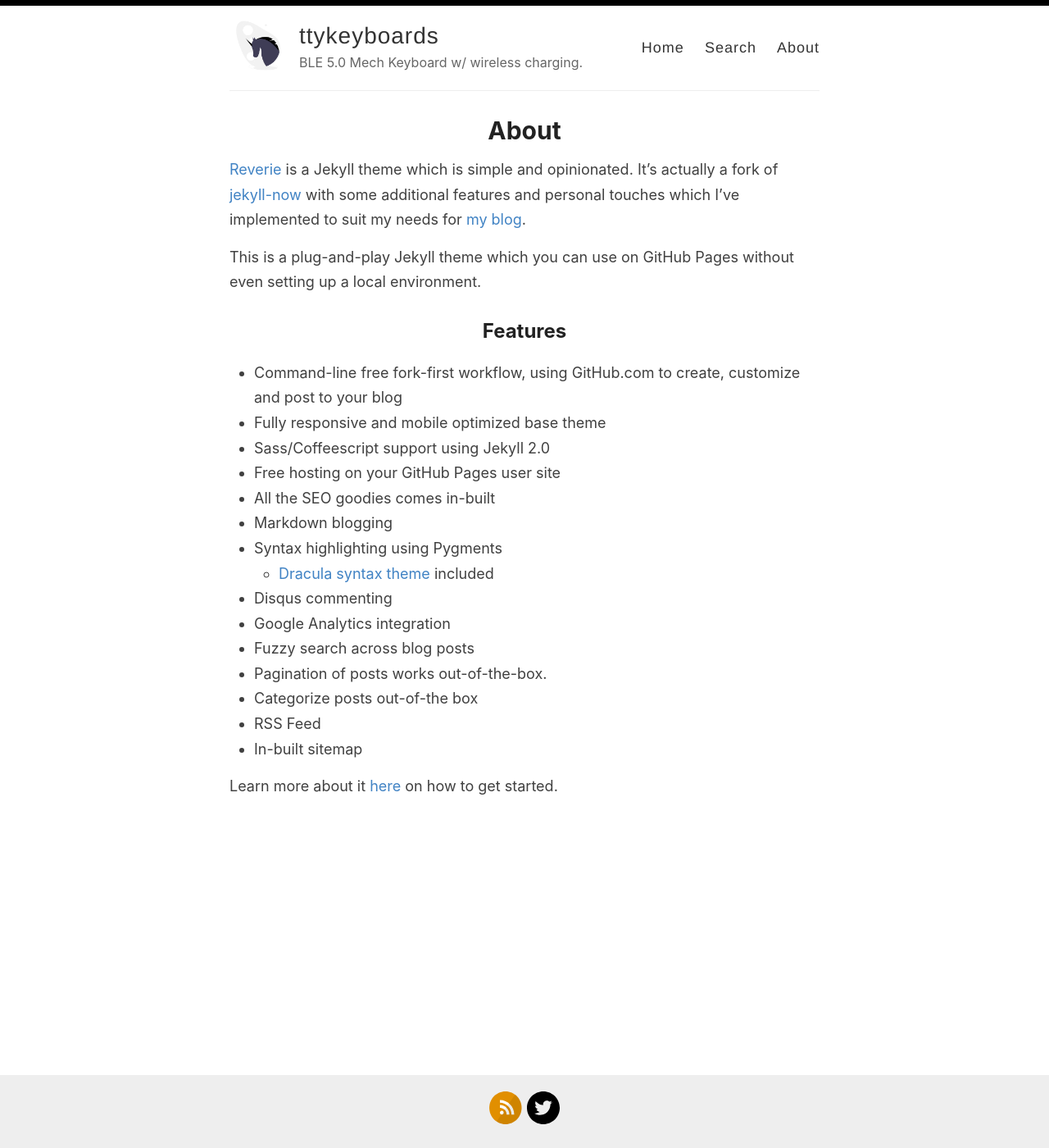
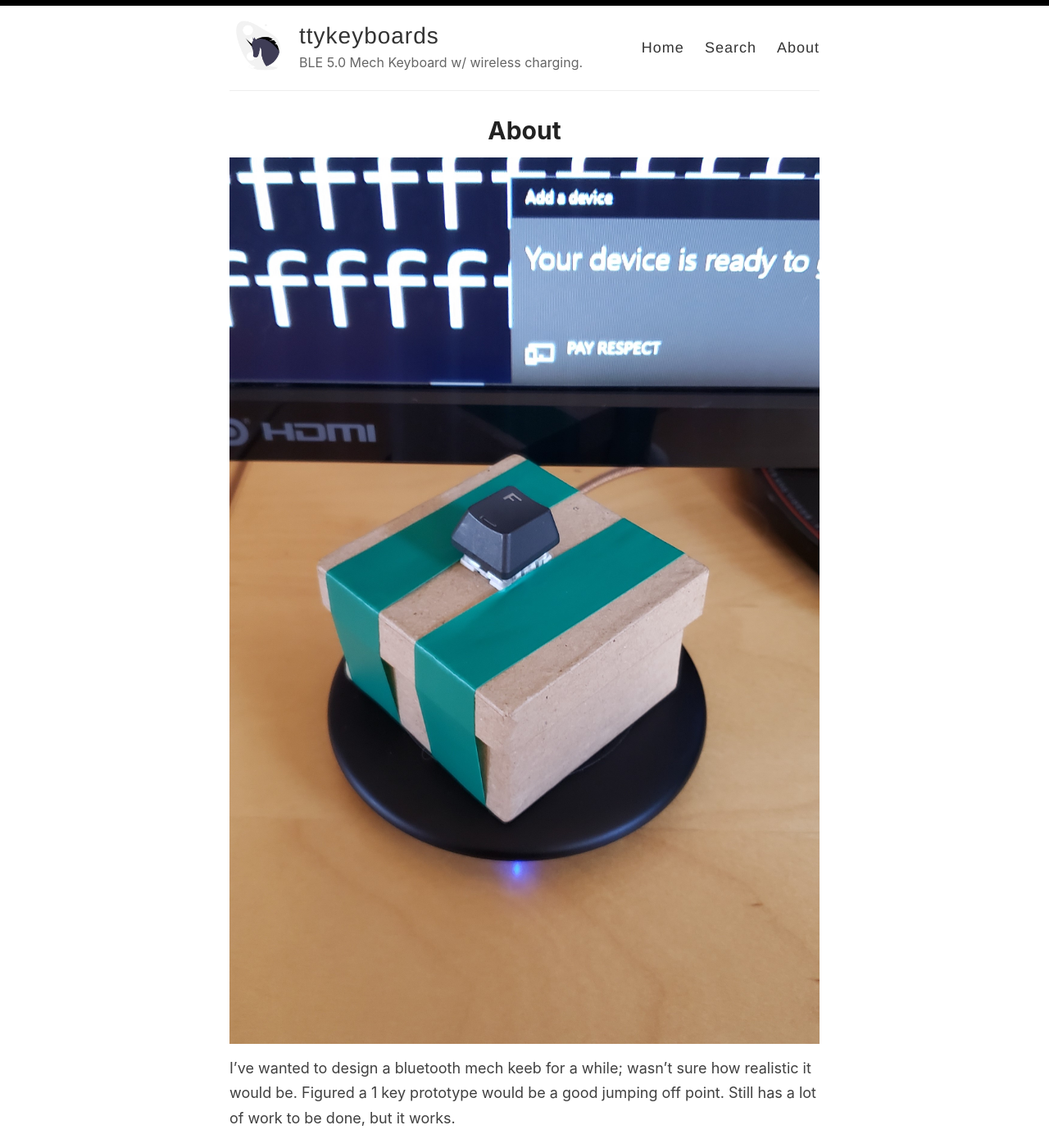
Before and after one commit to JordanMajd/ttykeyboards.com, a Jekyll site: the page built from _pages/about.md, in a window 1280 px wide and 1400 px high. Shown: the whole window at 82% size. Built offline with Jekyll 4.4.1, drawn with Linux system fonts in a browser that asks for light colours; some of the changed text lies outside the part shown.

Commit message:
Update about.md

```diff
--- a/_pages/about.md
+++ b/_pages/about.md
@@ -4,26 +4,18 @@
 permalink: /about/
 ---
 
-[Reverie](https://github.com/amitmerchant1990/reverie) is a Jekyll theme which is simple and opinionated. It's actually a fork of [jekyll-now](https://github.com/barryclark/jekyll-now) with some additional features and personal touches which I've implemented to suit my needs for [my blog](https://www.amitmerchant.com).
 
-This is a plug-and-play Jekyll theme which you can use on GitHub Pages without even setting up a local environment.
+![Picture of 1 button keyboard](/images/tty_respect.jpg)
+
+I've wanted to design a bluetooth mech keeb for a while; wasn't sure how realistic it would be. Figured a 1 key prototype would be a good jumping off point. Still has a lot of work to be done, but it works.
 
 ## Features
 
-- Command-line free fork-first workflow, using GitHub.com to create, customize and post to your blog
-- Fully responsive and mobile optimized base theme
-- Sass/Coffeescript support using Jekyll 2.0
-- Free hosting on your GitHub Pages user site
-- All the SEO goodies comes in-built
-- Markdown blogging
-- Syntax highlighting using Pygments
-    - [Dracula syntax theme](https://draculatheme.com/) included
-- Disqus commenting
-- Google Analytics integration
-- Fuzzy search across blog posts
-- Pagination of posts works out-of-the-box.
-- Categorize posts out-of-the box
-- RSS Feed
-- In-built sitemap
+- USB C
+- BLE 5.0
+- Long lasting LIPO battery
+- Wireless Qi charging
+- Kailh Gold Speed switch
+- ffffff
 
-Learn more about it [here](https://github.com/amitmerchant1990/reverie) on how to get started.
+## Roadmap
```
